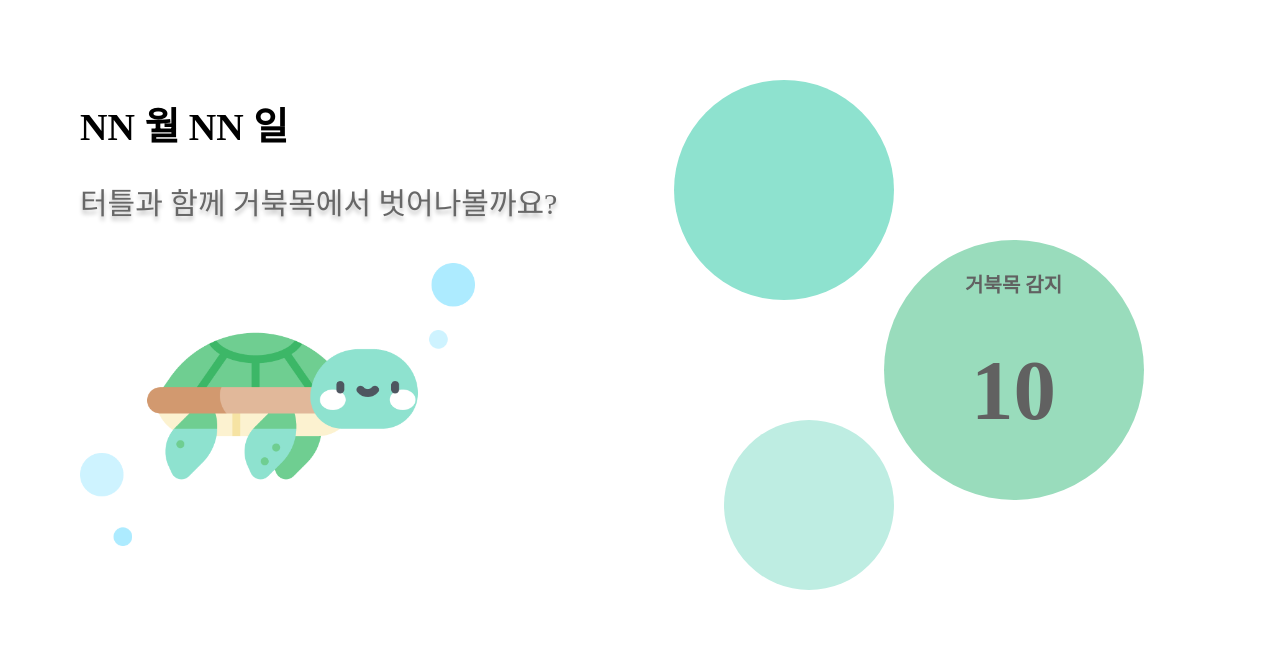
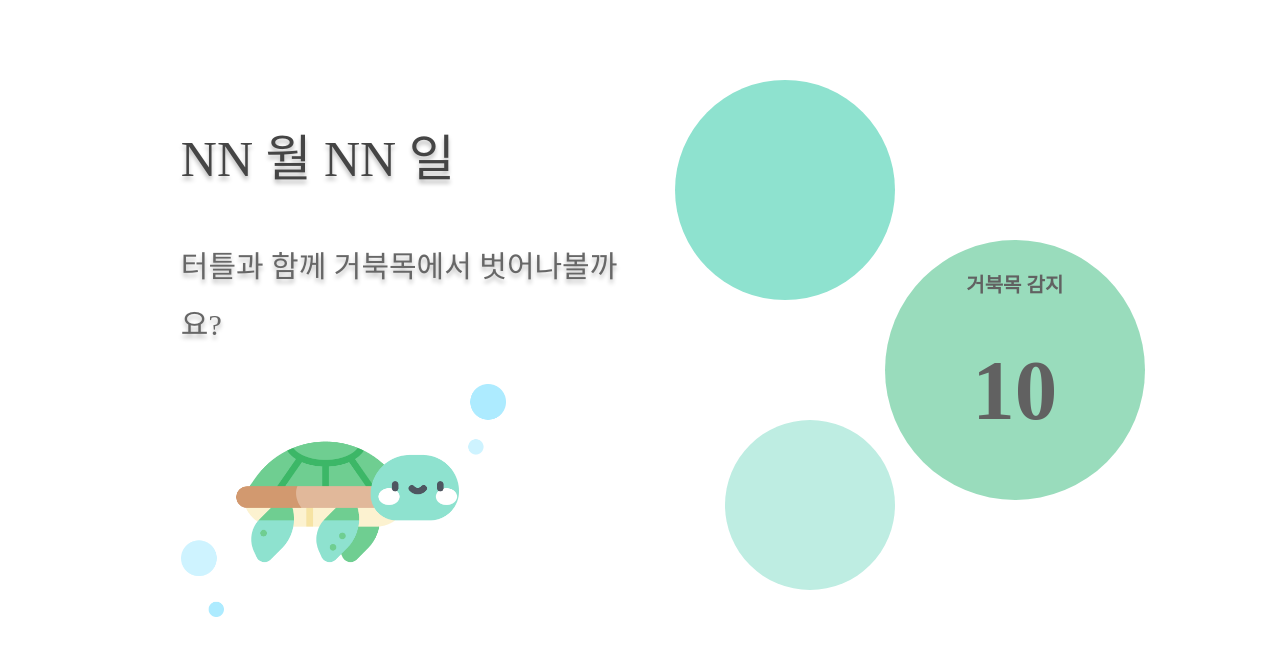
Before and after one commit to eong-geum/iot_turtleProject-front, a React (Create React App) app: page /home in a window 1280 px wide. Shown: the top 656 px of the page. Built offline with nearby package versions, Linux system fonts and the light colour scheme.

Commit message:
refactor/ pc size 대응 및 파이어베이스 추가

```diff
--- a/package.json
+++ b/package.json
@@ -6,6 +6,7 @@
     "@testing-library/jest-dom": "^5.11.4",
     "@testing-library/react": "^11.1.0",
     "@testing-library/user-event": "^12.1.10",
+    "firebase": "^9.1.0",
     "node-sass": "^5.0.0",
     "react": "^17.0.2",
     "react-dom": "^17.0.2",
--- a/src/components/DashBoard/DashBoard.js
+++ b/src/components/DashBoard/DashBoard.js
@@ -16,7 +16,7 @@ const DashBoard = (props) => {
 		<div className="DashBoard">
 			<div className="pc__table--left">
 				<span className="header">
-					<p> NN 월 NN 일 </p>
+					<p className="header__title"> NN 월 NN 일 </p>
 					<p className="header__subtitle">
 						{' '}
 						터틀과 함께 거북목에서 벗어나볼까요?
--- a/src/css/dashBoard.css
+++ b/src/css/dashBoard.css
@@ -10,10 +10,11 @@ html { overflow: hidden; height: 100%; }
   .sub-content { font-weight: 500; font-size: 20px; line-height: 32px; color: #626060; }
   .content-circle__group { display: none; } }
 @media all and (min-width: 1000px) { .DashBoard { margin: 80px; display: table; table-layout: fixed; }
-  .pc__table--left { display: table-cell; position: relative; height: 100vh; width: 50vw; }
+  .pc__table--left { display: table-cell; position: relative; height: 100vh; width: 50vw; padding-left: 9%; }
   .pc__table--right { display: table-cell; height: 100vh; width: 50vw; position: relative; }
   .header { position: static; font-weight: bold; font-size: 38px; line-height: 19px; }
   .header p { display: block; }
+  .header__title { font-weight: normal; font-size: 50px; line-height: 58px; color: #454545; text-shadow: 0px 4px 4px rgba(0, 0, 0, 0.25); }
   .header__subtitle { font-weight: normal; font-size: 30px; line-height: 58px; color: #676767; text-shadow: 0px 4px 4px rgba(0, 0, 0, 0.25); }
   .turtle-img { width: 70%; height: auto; }
   .bottom { display: none; }
--- a/src/scss/dashBoard.scss
+++ b/src/scss/dashBoard.scss
@@ -94,6 +94,8 @@ html {
 		position: relative;
 		height: 100vh;
 		width: 50vw;
+	  padding-left: 9%;
+
 	}
 
 	.pc__table--right {
@@ -111,8 +113,15 @@ html {
 		p {
 			display: block;
 		}
+		&__title{
+			font-weight: normal;
+			font-size: 50px;
+			line-height: 58px;
+			color: #454545;
+			text-shadow: 0px 4px 4px rgba(0, 0, 0, 0.25);
+
+		}
 		&__subtitle {
-			// display: inline;
 			font-weight: normal;
 			font-size: 30px;
 			line-height: 58px;
```
Also changed, not shown: css/dashBoard.css (added, +23 -0 lines), 1 other file (tests, documents, lock files or other folders).
